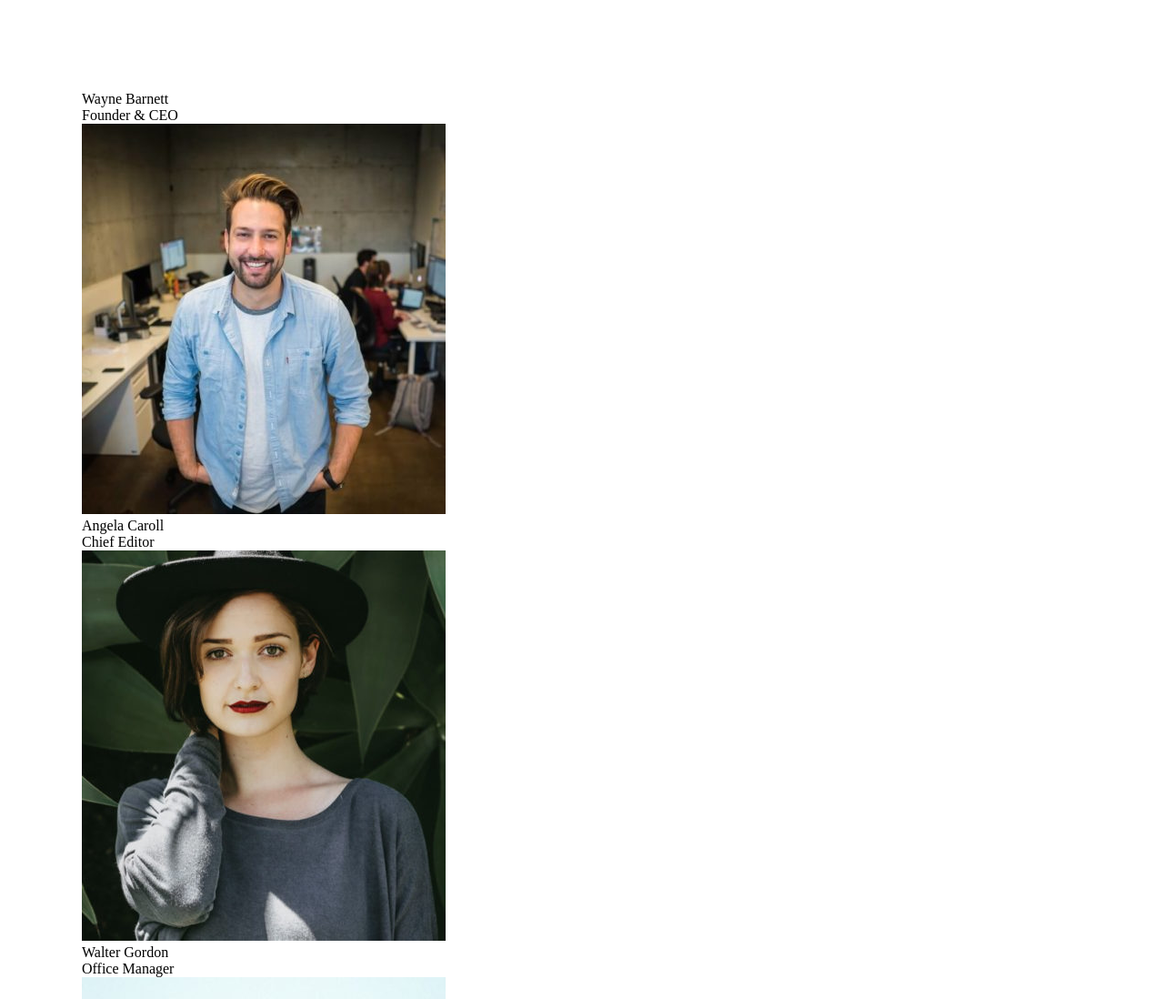
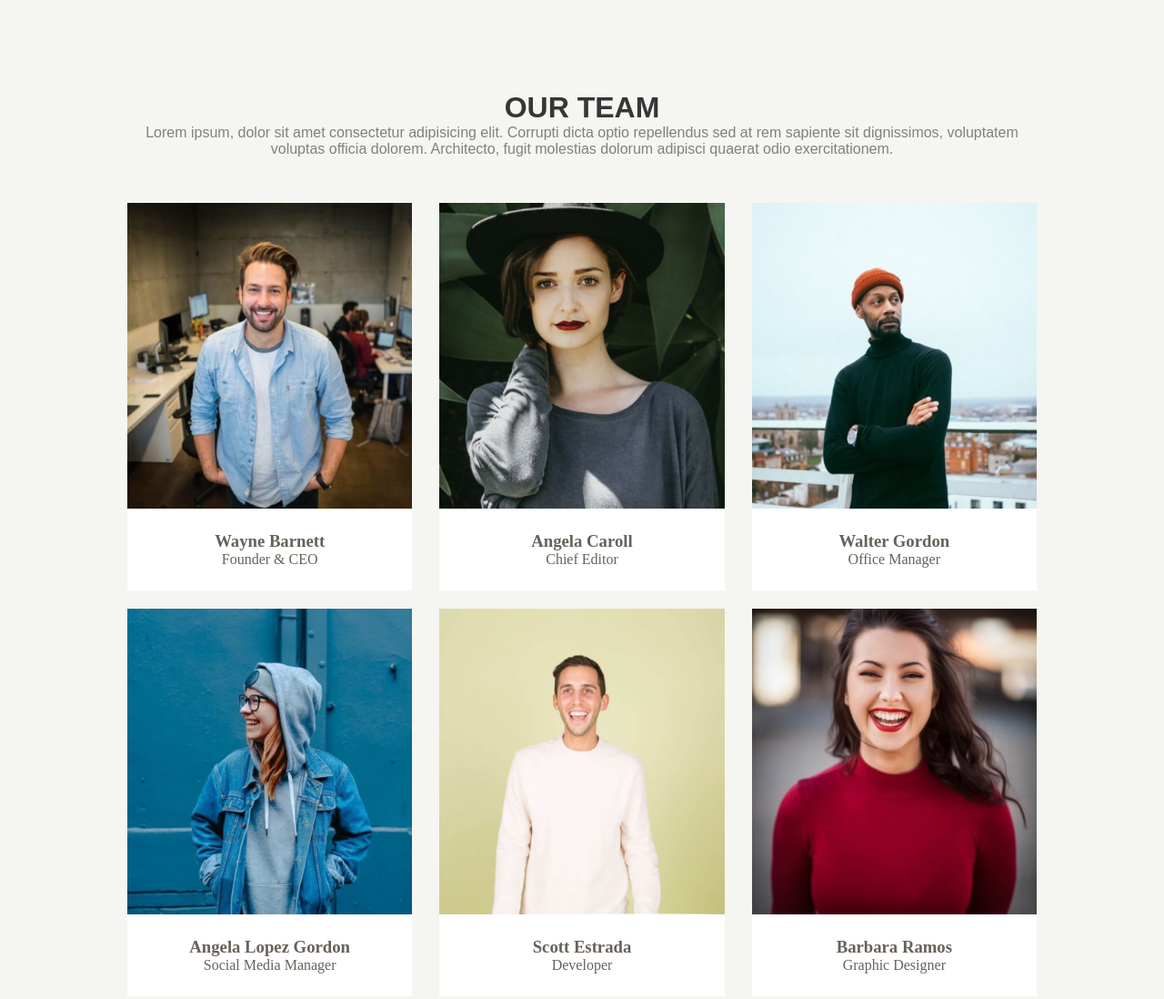
Before and after one commit to DaviGel/js-our-team, a plain HTML site: page index.html in a window 1280 px wide. Shown: the top 1098 px of the page at 91% size. Drawn offline with Linux system fonts and the light colour scheme.

Commit message:
feat: bonus 2

```diff
--- a/css/style.css
+++ b/css/style.css
@@ -7,4 +7,60 @@
 .container {
   margin: 100px auto;
   max-width: 1100px;
+  padding: 0 50px 50px;
 }
+
+body {
+  background-color: #f5f5f1;
+}
+
+img {
+  display: block;
+  width: 100%;
+}
+
+h1 {
+  text-transform: uppercase;
+  color: #363636;
+}
+
+p {
+  margin-bottom: 50px;
+  color: gray;
+}
+
+h1,
+p {
+  text-align: center;
+  font-family: Arial, Helvetica, sans-serif;
+}
+
+.members {
+  display: flex;
+  justify-content: space-between;
+  flex-wrap: wrap;
+  gap: 20px;
+}
+
+.member {
+  width: calc(100% / 3 - 20px);
+}
+
+.caption {
+  text-align: center;
+  padding: 25px;
+  background-color: #ffffff;
+  color: #67615a;
+}
+
+@media screen and (max-width: 768px) {
+  .member {
+    width: calc(100% / 2 - 20px);
+  }
+}
+
+@media screen and (max-width: 600px) {
+  .member {
+    width: 100%;
+  }
+}
--- a/index.html
+++ b/index.html
@@ -8,7 +8,16 @@
     <link rel="stylesheet" href="css/style.css" />
   </head>
   <body>
-    <div class="container"></div>
+    <div class="container">
+      <h1>Our team</h1>
+      <p>
+        Lorem ipsum, dolor sit amet consectetur adipisicing elit. Corrupti dicta
+        optio repellendus sed at rem sapiente sit dignissimos, voluptatem
+        voluptas officia dolorem. Architecto, fugit molestias dolorum adipisci
+        quaerat odio exercitationem.
+      </p>
+      <div class="members"></div>
+    </div>
     <!-- Mio JSS -->
     <script src="js/main.js"></script>
   </body>
--- a/js/main.js
+++ b/js/main.js
@@ -4,48 +4,56 @@
 
 const teamMembers = [
   {
+    foto: 'wayne-barnett-founder-ceo.jpg',
     nome: 'Wayne Barnett',
     ruolo: 'Founder & CEO',
-    foto: 'wayne-barnett-founder-ceo.jpg',
   },
   {
+    foto: 'angela-caroll-chief-editor.jpg',
     nome: 'Angela Caroll',
     ruolo: 'Chief Editor',
-    foto: 'angela-caroll-chief-editor.jpg',
   },
   {
+    foto: 'walter-gordon-office-manager.jpg',
     nome: 'Walter Gordon',
     ruolo: 'Office Manager',
-    foto: 'walter-gordon-office-manager.jpg',
   },
   {
+    foto: 'angela-lopez-social-media-manager.jpg',
     nome: 'Angela Lopez Gordon',
     ruolo: 'Social Media Manager',
-    foto: 'angela-lopez-social-media-manager.jpg',
   },
   {
+    foto: 'scott-estrada-developer.jpg',
     nome: 'Scott Estrada',
     ruolo: 'Developer',
-    foto: 'scott-estrada-developer.jpg',
   },
   {
+    foto: 'barbara-ramos-graphic-designer.jpg',
     nome: 'Barbara Ramos',
     ruolo: 'Graphic Designer',
-    foto: 'barbara-ramos-graphic-designer.jpg',
   },
 ];
 
-const container = document.querySelector('.container');
+const members = document.querySelector('.members');
 
 /* Program */
 
 for (let i = 0; i < teamMembers.length; i++) {
+  const member = document.createElement('div');
+  let image = document.createElement('div');
+  let caption = document.createElement('div');
+  member.classList.add('member');
+  image.classList.add('image');
+  caption.classList.add('caption');
   for (let key in teamMembers[i]) {
-    if (key === 'foto') {
-      container.innerHTML += `<img src="img/${teamMembers[i][key]}" alt="img${i}"></img>`;
-    } else {
-      container.innerHTML += `${teamMembers[i][key]} `;
-    }
-    container.innerHTML += '<br>';
+    if (key === 'foto')
+      image.innerHTML += `<img src="img/${teamMembers[i][key]}" alt="img${i}"></img>`;
+    else if (key === 'nome')
+      caption.innerHTML += `<h3>${teamMembers[i][key]}</h2>`;
+    else caption.innerHTML += `${teamMembers[i][key]}`;
   }
+  member.append(image);
+  member.append(caption);
+  members.append(member);
 }
```
